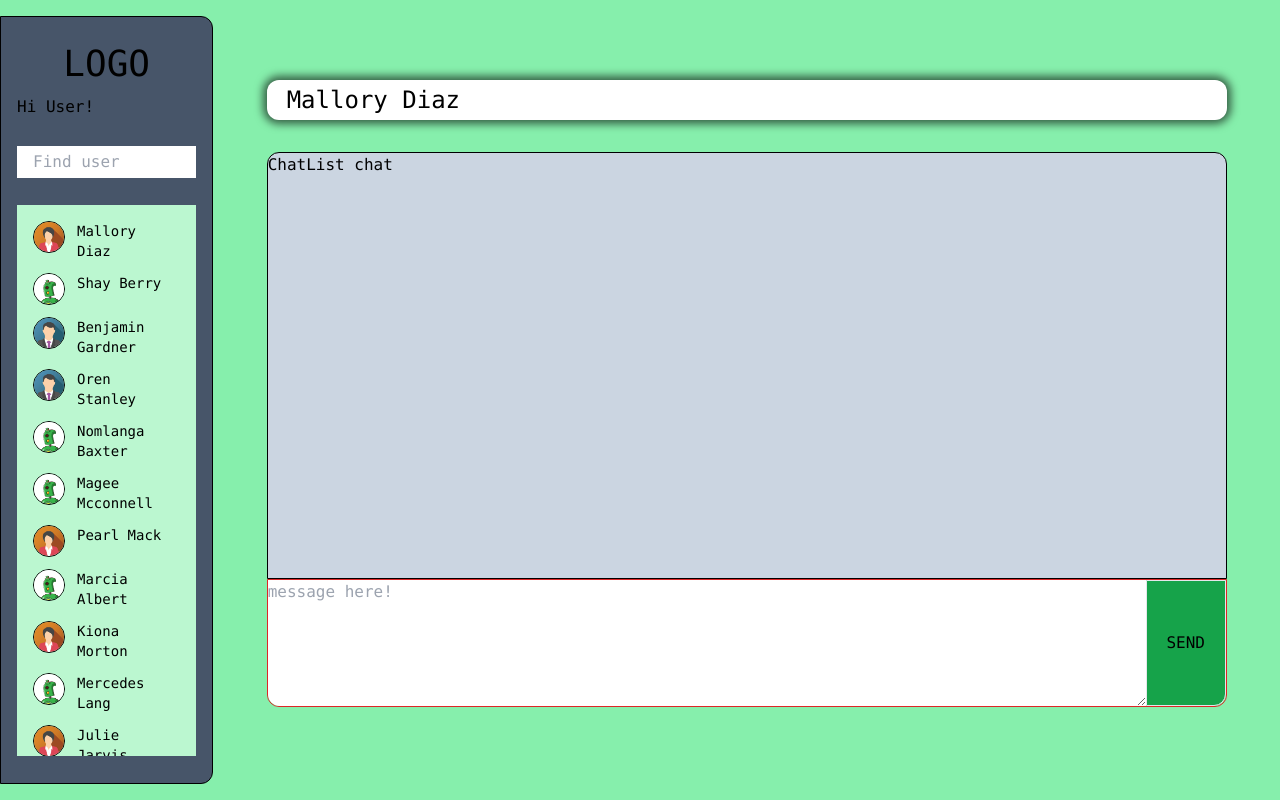
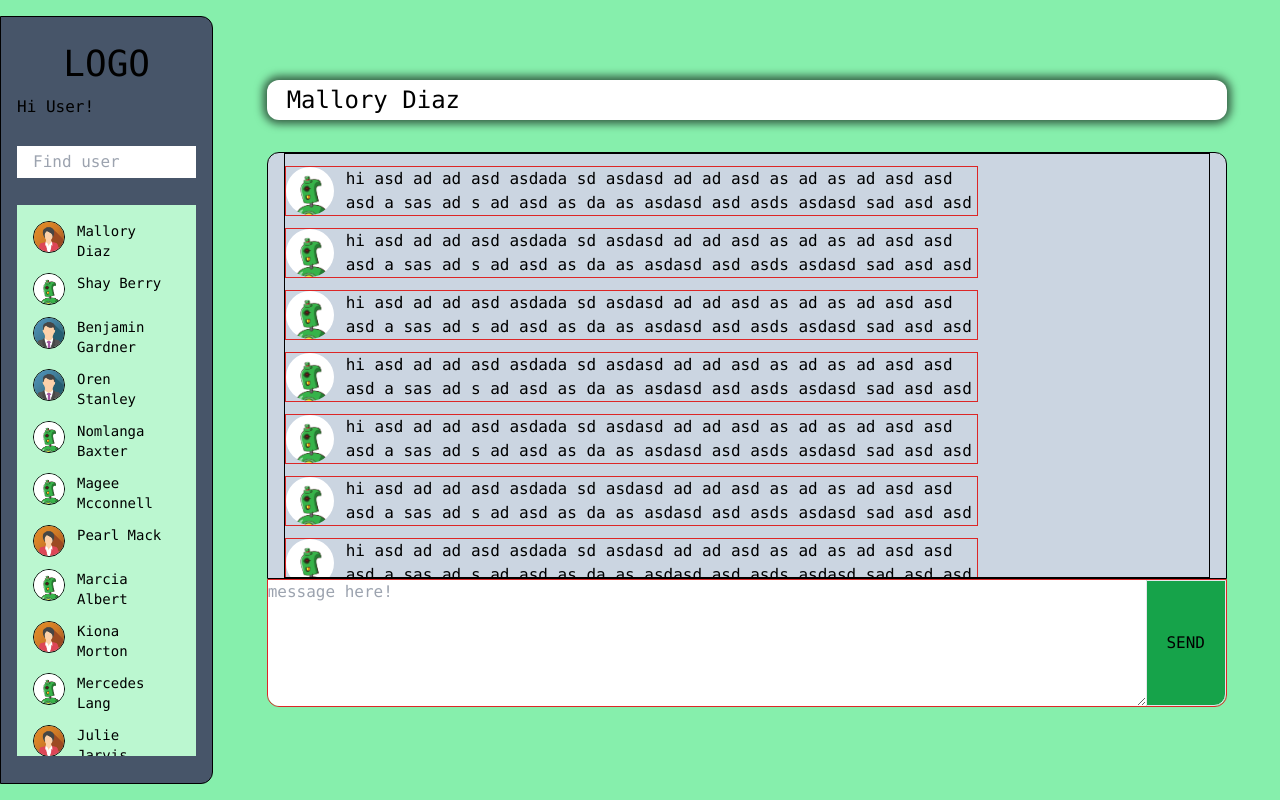
Before and after one commit to ryan20bv/chatFront, a Next.js app: page /chat in a window 1280 px wide. Built offline with nearby package versions, Linux system fonts and the light colour scheme.

Commit message:
create chat list and chat item

```diff
--- /dev/null
+++ b/src/components/chat/ChatItem.tsx
@@ -0,0 +1,33 @@
+import React from "react";
+import Image from "next/image";
+const randomNumber = () => {
+	return Math.ceil(Math.random() * 3).toString();
+};
+const DummyPerson = {
+	_id: "p1",
+	avatarUrl: "avatar" + randomNumber() + ".jpg",
+	name: "Mallory Diaz",
+	email: "mallorydiaz1337@test.com",
+};
+
+const ChatItem = () => {
+	return (
+		<li className='my-3'>
+			<div className=' border  border-red-600 w-3/4 flex'>
+				<Image
+					src={`/images/avatar/${DummyPerson.avatarUrl}`}
+					alt='image'
+					width={100}
+					height={100}
+					className='rounded-full w-12 h-12'
+				/>
+				<p className='ml-3'>
+					hi asd ad ad asd asdada sd asdasd ad ad asd as ad as ad asd asd asd a sas
+					ad s ad asd as da as asdasd asd asds asdasd sad asd asd
+				</p>
+			</div>
+		</li>
+	);
+};
+
+export default ChatItem;
--- a/src/components/chat/ChatList.tsx
+++ b/src/components/chat/ChatList.tsx
@@ -1,11 +1,23 @@
 import React, { Fragment } from "react";
+
 import ChatForm from "./ChatForm";
+import ChatItem from "./ChatItem";
 
 const ChatList = () => {
 	return (
 		<Fragment>
 			<section className='w-full border border-black bg-slate-300 h-4/6 rounded-t-xl'>
-				<div className=''>ChatList chat</div>
+				<ul className='border	border-black mx-4 h-full overflow-y-scroll'>
+					<ChatItem />
+					<ChatItem />
+					<ChatItem />
+					<ChatItem />
+					<ChatItem />
+					<ChatItem />
+					<ChatItem />
+					<ChatItem />
+					<ChatItem />
+				</ul>
 			</section>
 			<ChatForm />
 		</Fragment>
```
